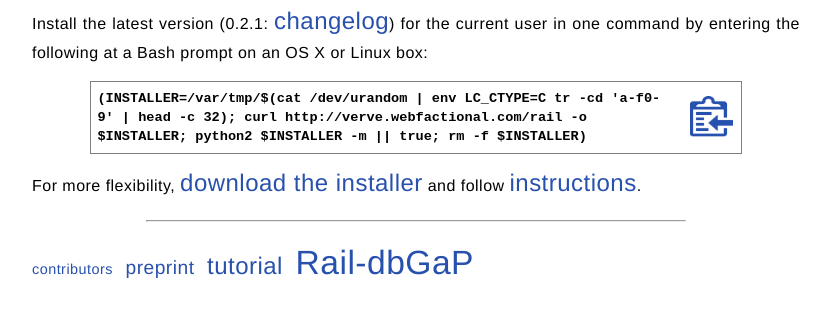
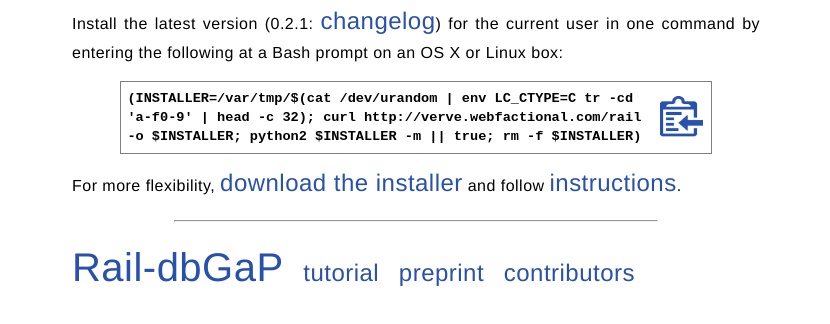
Before and after one commit to nellore/rail, a plain HTML site: page index.html in a window 1280 px wide. Shown: the whole page, without its empty margins (224-1054 px from the left). Drawn offline with nearby package versions, Linux system fonts and the light colour scheme; some packages are replaced by stand-ins of ours; a script that the page names is missing.

Commit message:
fixes sizes

```diff
--- a/index.html
+++ b/index.html
@@ -74,7 +74,7 @@
 				<hr />
 			</article>
 			<footer>
-				<a href="https://github.com/nellore/rail#contributors" class="footer" id="contributors">contributors</a><span class="separator">&nbsp;&nbsp;&nbsp; </span><a href="http://biorxiv.org/content/early/2015/08/11/019067" class="footer" id="preprint">preprint</a><span class="separator">&nbsp;&nbsp;&nbsp; </span><a href="http://docs.rail.bio/tutorial/" class="footer" id="tutorial">tutorial</a><span class="separator">&nbsp;&nbsp;&nbsp; </span><a href="http://biorxiv.org/content/early/2015/12/24/035287" class="footer" id="dbgap">Rail-dbGaP</a>
+				<a href="http://biorxiv.org/content/early/2015/12/24/035287" id="dbgap">Rail-dbGaP</a><span class="separator">&nbsp;&nbsp;&nbsp; </span><a href="http://docs.rail.bio/tutorial/" id="tutorial">tutorial</a><span class="separator">&nbsp;&nbsp;&nbsp; </span><a href="http://biorxiv.org/content/early/2015/08/11/019067">preprint</a><span class="separator">&nbsp;&nbsp;&nbsp; </span><a href="https://github.com/nellore/rail#contributors">contributors</a>
 			</footer>
 		</div>
 	</div>
--- a/style.css
+++ b/style.css
@@ -66,7 +66,7 @@
 div.hemmed {
 	margin: 0 auto;
 	min-width: 1em;
-	max-width: 48em;
+	max-width: 43em;
 	font-family: Helvetica, sans-serif;
 	line-height: 1.8;
 	padding-left: 0.7em;
@@ -236,10 +236,6 @@
 	color: rgba(236,93,87,1);
 }
 
-a.footer {
-	font-size: 1em;
-}
-
 .hover {
 	text-decoration: underline;
 }
@@ -254,29 +250,14 @@
 	margin-bottom: 1.2em;
 }
 
-footer {
-	font-size: 0.6em;
-}
-
 .oversize {
 	font-size: 4em;
 }
 
-#contributors {
-	font-size: 1.5em;
-}
-
-#preprint {
-	font-size: 2em;
-}
-
-#tutorial {
+#dbgap {
 	font-size: 2.5em;
 }
 
-#dbgap {
-	font-size: 3.5em;
-}
 @media only screen and (max-device-width: 480px) {
 
 	article {
@@ -292,4 +273,8 @@
 		font-weight: 500;
 	}
 
+	img#clippy {
+		display: none;
+	}
+
 }
```
